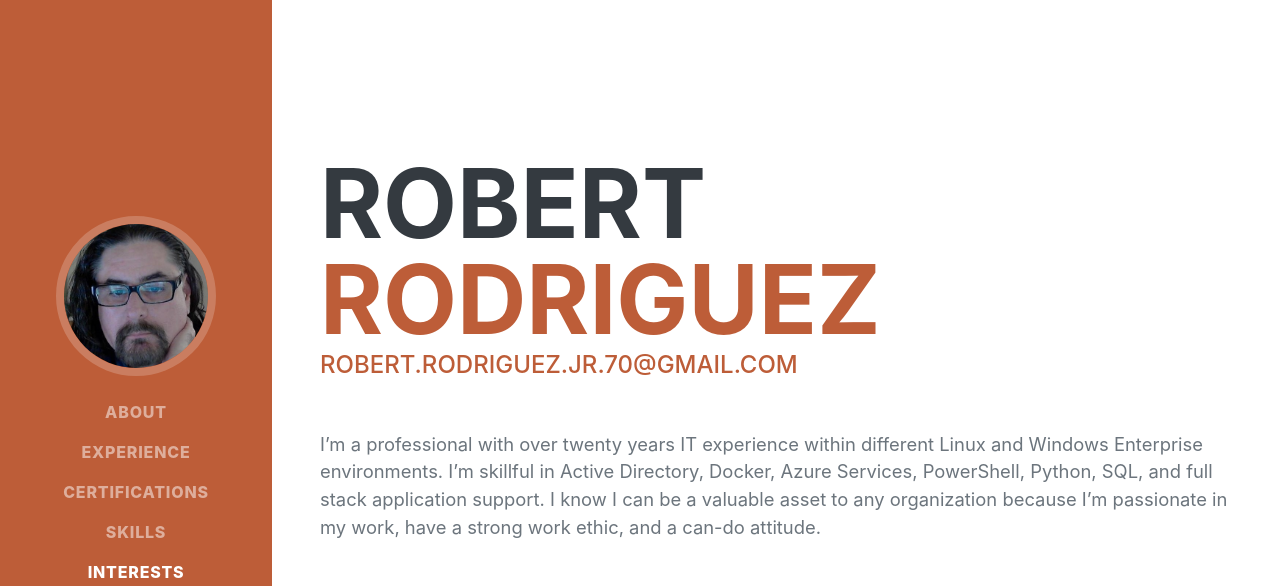
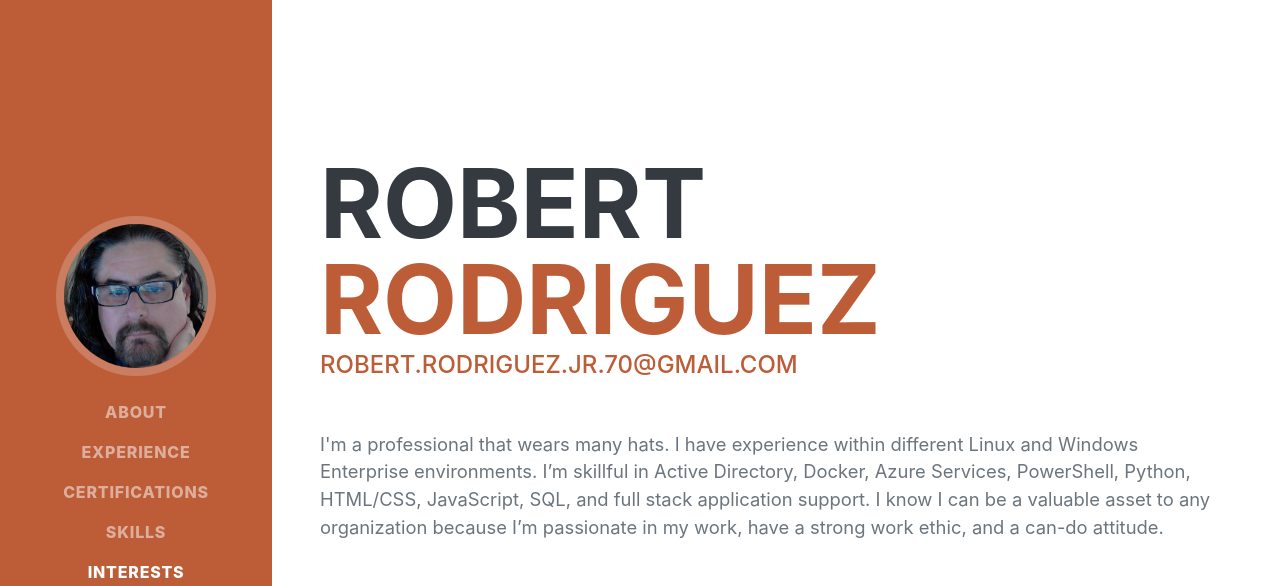
Before and after one commit to robertrodriguezjr70/aboutrobertrodriguez.com, a plain HTML site: page index.html in a window 1280 px wide. Shown: the top 586 px of the page. Drawn offline with nearby package versions, Linux system fonts and the light colour scheme; files whose address does not match are found by name; a web font is replaced by a local one.

Commit message:
Update index.html

```diff
--- a/index.html
+++ b/index.html
@@ -47,9 +47,9 @@
                     <div class="subheading mb-5">
                          <a href="mailto:robert.rodriguez.jr.70@gmail.com">robert.rodriguez.jr.70@gmail.com</a>
                     </div>
-                    <p class="lead mb-5">I’m a professional with over twenty years IT experience within different Linux and Windows Enterprise environments.
-                        I’m skillful in Active Directory, Docker, Azure Services, PowerShell, Python, SQL, and full stack application support. I know I can be a valuable
-                        asset to any organization because I’m passionate in my work, have a strong work ethic, and a can-do attitude.  </p>
+                    <p class="lead mb-5">I'm a professional that wears many hats. I have experience within different Linux and Windows Enterprise environments.
+                        I’m skillful in Active Directory, Docker, Azure Services, PowerShell, Python, HTML/CSS, JavaScript, SQL, and full stack application support.
+                        I know I can be a valuable asset to any organization because I’m passionate in my work, have a strong work ethic, and a can-do attitude.</p>
                     <div class="social-icons">
                         <a class="social-icon" href="https://www.linkedin.com/in/robert-rodriguez-b1858128/"><i class="fab fa-linkedin-in"></i></a>
                         <a class="social-icon" href="https://github.com/robertrodriguezjr70"><i class="fab fa-github"></i></a>
```
